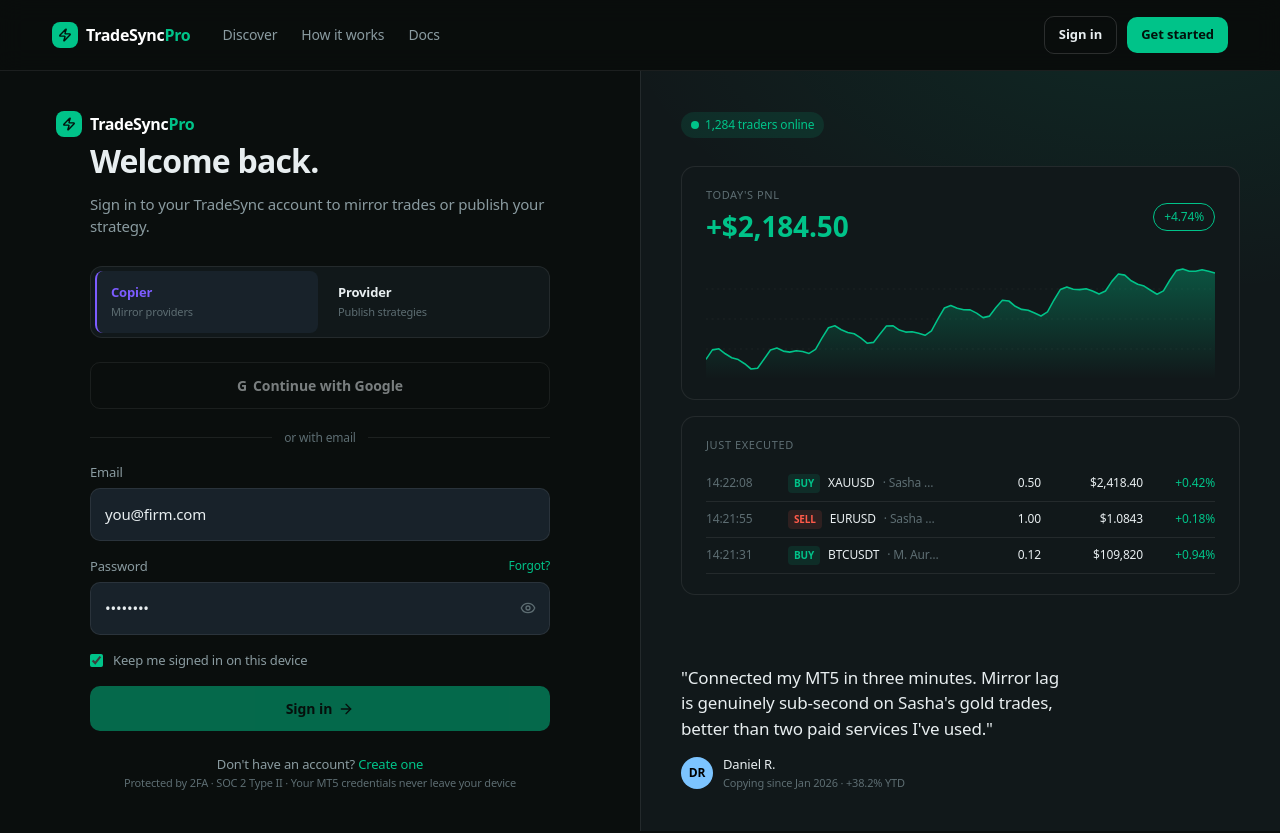
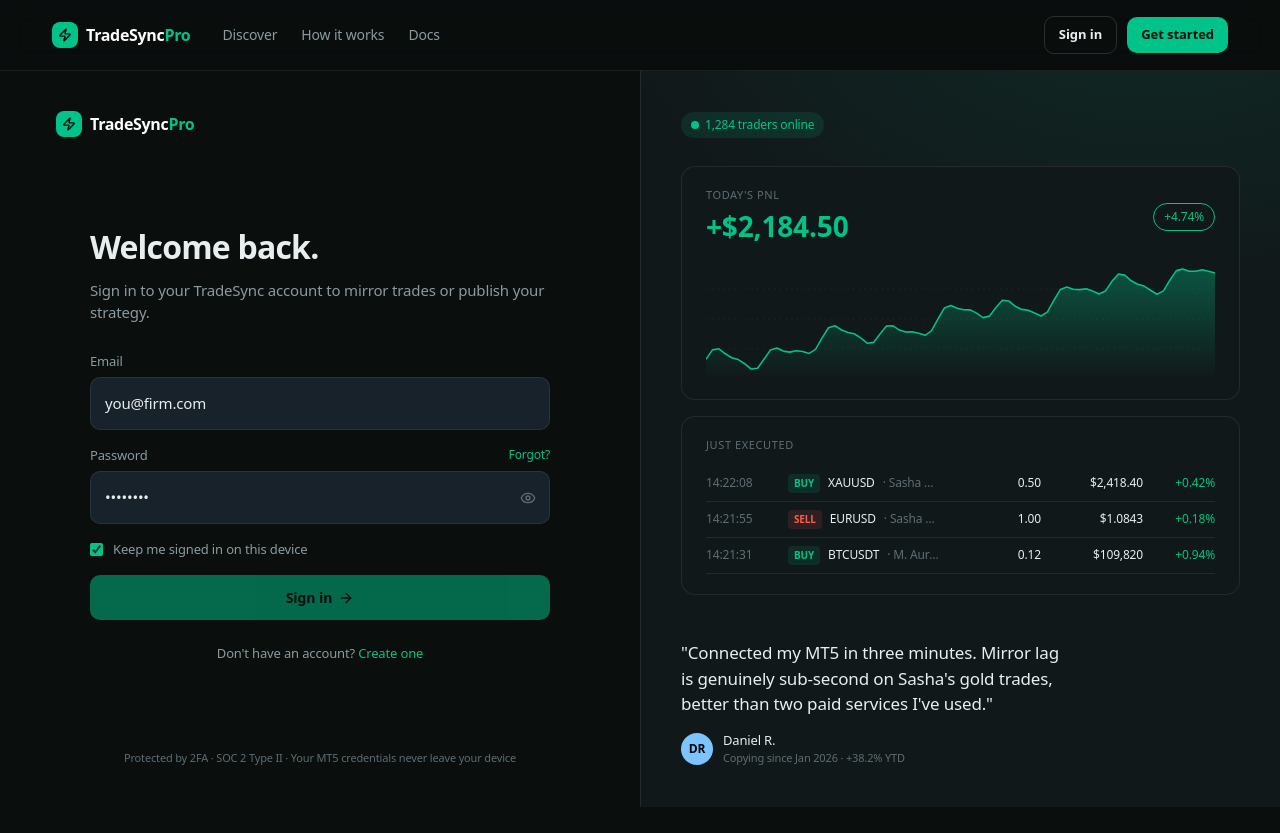
Before and after one commit to awaisarif18/TradeSync_Pro, a Next.js app in the folder trade-sync-frontend/: page /login in a window 1280 px wide. Shown: the top 833 px of the page. Built offline with nearby package versions, Linux system fonts and the light colour scheme.

Commit message:
Phase 4.2 · Simplify Login Form

```diff
--- a/trade-sync-frontend/src/app/(auth)/login/page.tsx
+++ b/trade-sync-frontend/src/app/(auth)/login/page.tsx
@@ -66,7 +66,6 @@
 export default function LoginPage() {
   const dispatch = useDispatch();
   const router = useRouter();
-  const [activeRole, setActiveRole] = useState<"copier" | "provider">("copier");
   const [showPassword, setShowPassword] = useState(false);
   const [isLoading, setIsLoading] = useState(false);
   const [fieldErrors, setFieldErrors] = useState<LoginFieldErrors>({});
@@ -126,71 +125,6 @@
           <p style={{ fontSize: 15, color: "var(--color-text-2)", margin: "0 0 28px" }}>
             Sign in to your TradeSync account to mirror trades or publish your strategy.
           </p>
-
-          {/* TODO: Decorative only. Login is role-agnostic; the real role comes from /auth/login. */}
-          <div
-            style={{
-              display: "grid",
-              gridTemplateColumns: "1fr 1fr",
-              gap: 4,
-              background: "var(--color-surface)",
-              padding: 4,
-              borderRadius: 12,
-              border: "1px solid var(--color-line)",
-              marginBottom: 24,
-            }}
-          >
-            {[
-              { value: "copier" as const, label: "Copier", description: "Mirror providers", color: "var(--color-violet)" },
-              { value: "provider" as const, label: "Provider", description: "Publish strategies", color: "var(--color-mint)" },
-            ].map((option) => {
-              const active = activeRole === option.value;
-              return (
-                <span
-                  key={option.value}
-                  role="button"
-                  tabIndex={0}
-                  onClick={() => setActiveRole(option.value)}
-                  onKeyDown={(event) => {
-                    if (event.key === "Enter" || event.key === " ") setActiveRole(option.value);
-                  }}
-                  style={{
-                    background: active ? "var(--color-surface-2)" : "transparent",
-                    padding: "12px 14px",
-                    cursor: "pointer",
-                    borderRadius: 8,
-                    color: active ? "var(--color-text)" : "var(--color-text-2)",
-                    textAlign: "left",
-                    borderLeft: active ? `2px solid ${option.color}` : "2px solid transparent",
-                    transition: "background .12s",
-                  }}
-                >
-                  <div style={{ fontSize: 13, fontWeight: 600, color: active ? option.color : "var(--color-text)" }}>
-                    {option.label}
-                  </div>
-                  <div style={{ fontSize: 11, color: "var(--color-text-3)", marginTop: 2 }}>
-                    {option.description}
-                  </div>
-                </span>
-              );
-            })}
-          </div>
-
-          <Button
-            variant="ghost"
-            fullWidth
-            disabled
-            title="Coming soon"
-            leftIcon={<span style={{ fontWeight: 700 }}>G</span>}
-          >
-            Continue with Google
-          </Button>
-
-          <div style={{ display: "flex", alignItems: "center", gap: 12, margin: "20px 0 16px", color: "var(--color-text-3)", fontSize: 12 }}>
-            <div style={{ flex: 1, height: 1, background: "var(--color-line)" }} />
-            or with email
-            <div style={{ flex: 1, height: 1, background: "var(--color-line)" }} />
-          </div>
 
           <form onSubmit={handleSubmit} style={{ display: "flex", flexDirection: "column", gap: 16 }}>
             <Input
```
Also changed, not shown: 1 other file (tests, documents, lock files or other folders).
